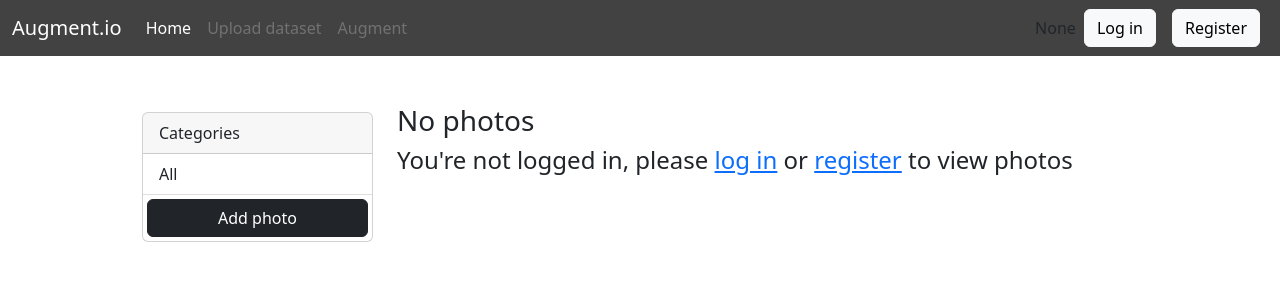
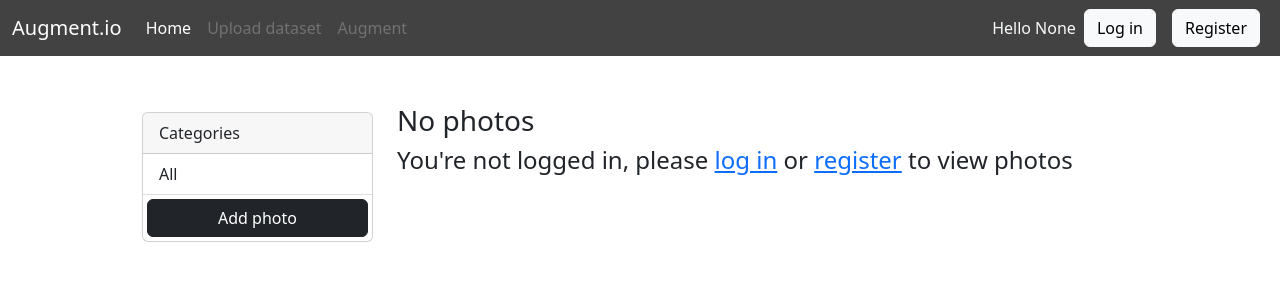
Before and after one commit to Duranic/augmented-gallery, a Django app: page / in a window 1280 px wide. Shown: the top 300 px of the page. Run offline with Django 4.2, Linux system fonts and the light colour scheme.

Commit message:
user text

```diff
--- a/photos/templates/main.html
+++ b/photos/templates/main.html
@@ -44,7 +44,8 @@
               </li>
               {% endif %}
           </ul>
-          {{user}}
+          <div class="text-light">Hello {{user}}</div>
+
           {% if user.is_authenticated %}
           <a href="{% url 'logout' %}" class="btn btn-light mx-2" >Log out</a>
           {% else %}
```
